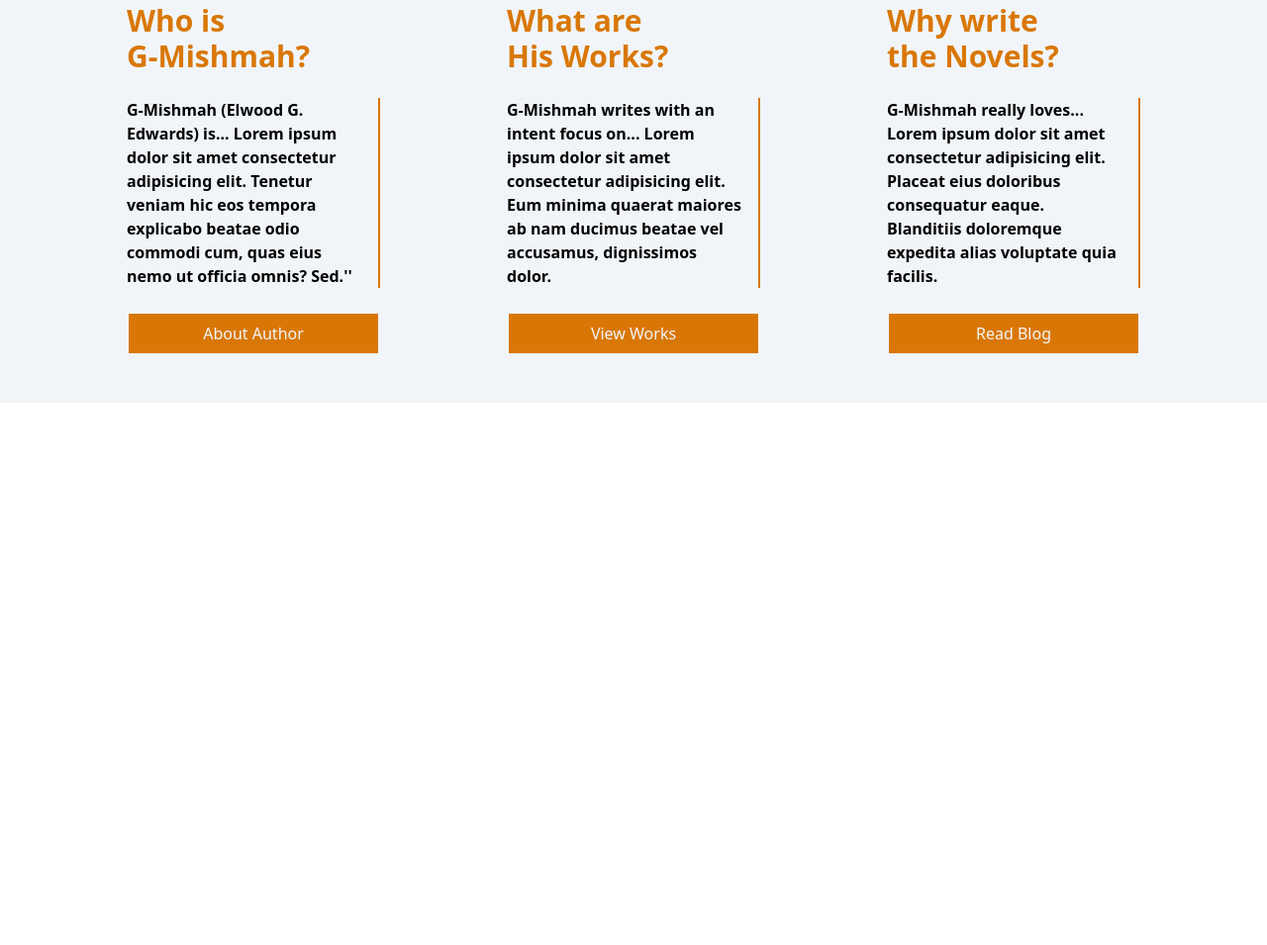
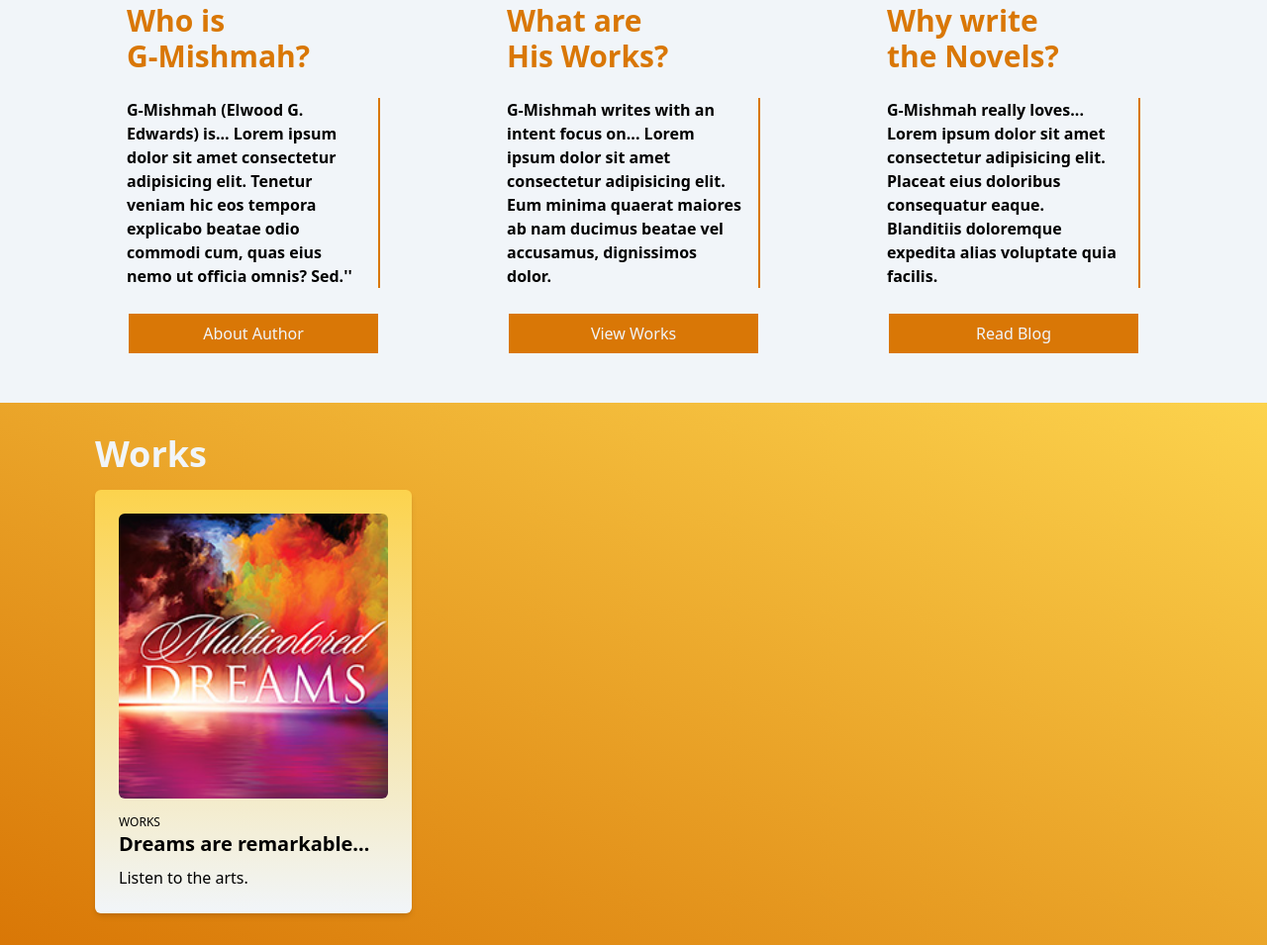
Before and after one commit to Proposterious/mishmah, an Astro site in the folder bin/: page / in a window 1280 px wide. Shown: the part 585-1540 px from the top of the page at 99% size. Before the commit the page ends 992 px from the top, so only its background shows below. Built offline with nearby package versions, Linux system fonts and the light colour scheme; Astro itself is replaced by a stand-in of ours.

Commit message:
Implement `Card.astro` component in homepage

```diff
--- a/bin/src/pages/index.astro
+++ b/bin/src/pages/index.astro
@@ -1,7 +1,6 @@
 ---
 import Layout from '../layouts/Layout.astro';
 import Card from '../components/Card.astro';
-import { Image } from 'astro:assets';
 ---
 
 <Layout title="Dr. G-Mishmah">
@@ -58,10 +57,24 @@ import { Image } from 'astro:assets';
 
 		</section>
 
-		<section id="content" class="flex flex-row bg-gradient-to-tr bg-opacity-20 from-amber-600 to-amber-300">
+		<section id="content" class="flex flex-col px-24 py-8 bg-gradient-to-tr bg-opacity-20 from-amber-600 to-amber-300">
 			{/* Header #1 - Works
 					Edit components/Card.astro with MambaUI
 					and give attr for title= and src= */}
+				<article id="homepage-works" class="h-1/2 flex flex-col">
+					<h1 id="homepage-works-header" class="text-2xl md:text-3xl lg:text-4xl font-bold text-slate-100 mb-4">
+						Works
+					</h1>
+
+					<div class="flex flex-row space-x-4" id="homepage-works-content">
+						<Card imageSrc='/covers/multicolored_dreams.jpg' imageAlt='Multicolored Dreams'
+						type="Works"
+						title="Dreams are remarkable lenses for introspection—and Multicolored Dreams are the best kind."
+						body="Listen to the arts." />
+					</div>
+				</article>
+
+
 			{/* Header #2 - Blog
 				Edit components/Card.astro with MambaUI
 				and give attr for title= and src= */}
```
